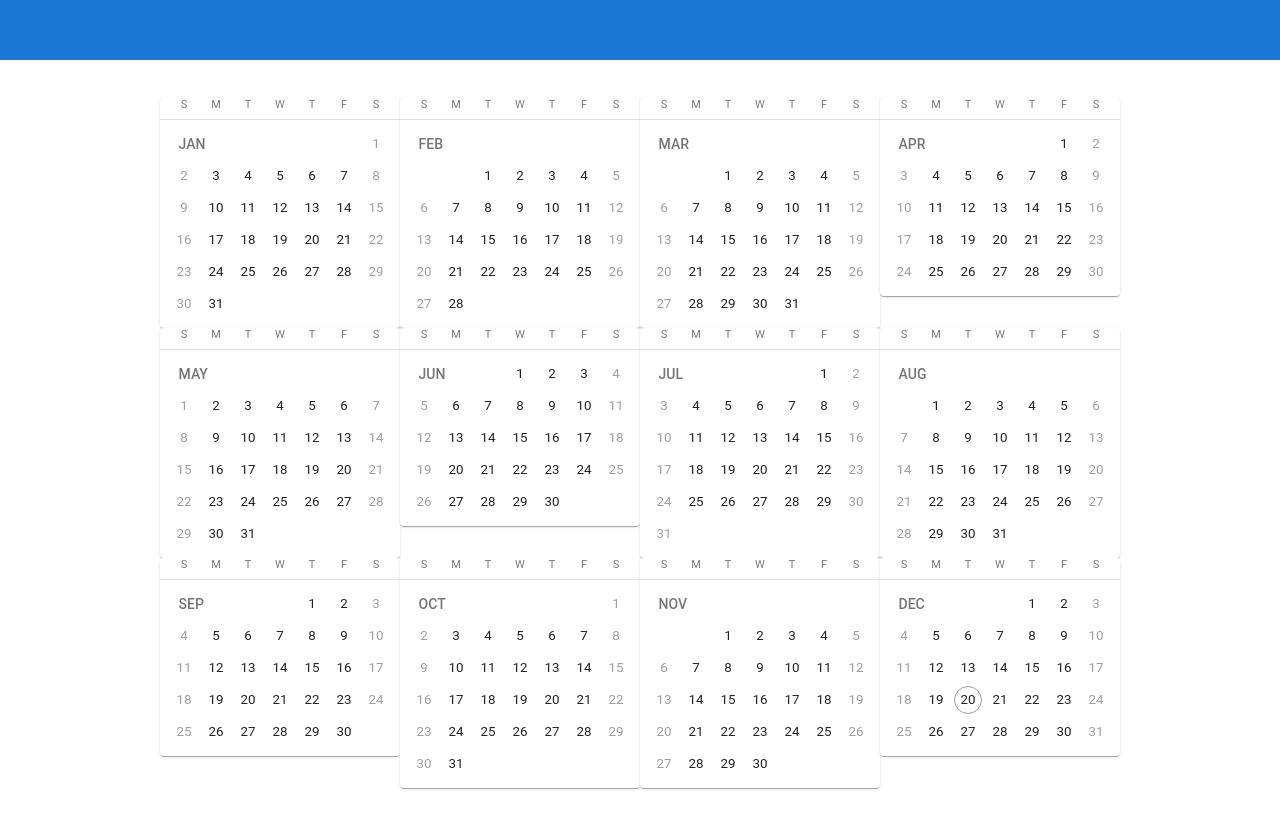
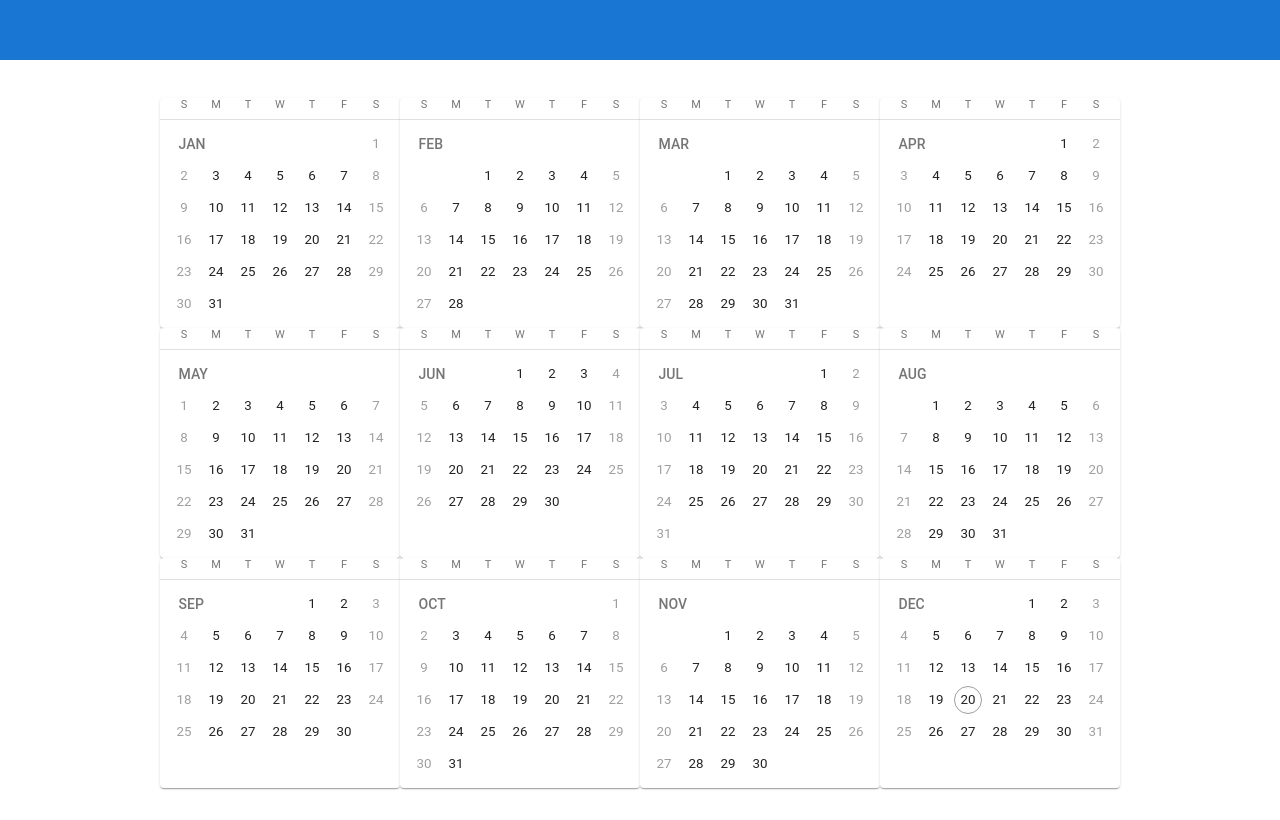
Before and after one commit to attilarepka/ho-calculator, an Angular app: page / in a window 1280 px wide. Built offline with nearby package versions, Linux system fonts and the light colour scheme.

Commit message:
Fix CSS size

```diff
--- a/src/app/components/mat-calendar-wrapper/mat-calendar-wrapper.component.css
+++ b/src/app/components/mat-calendar-wrapper/mat-calendar-wrapper.component.css
@@ -10,6 +10,7 @@
 }
 .inline-calendar-card {
   width: 240px;
+  height: 230px;
 }
 .mat-calendar-header{
   display: none;
```
